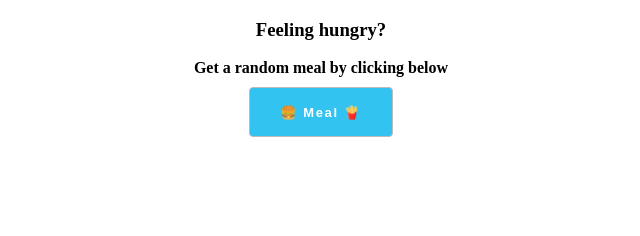
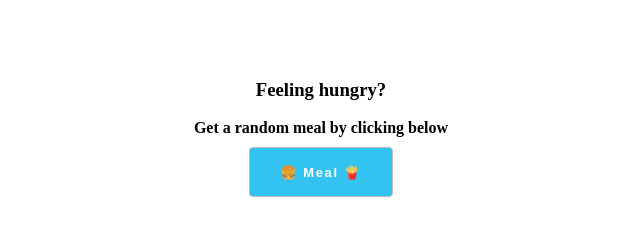
Before and after one commit to amarnathz/Day1, a plain HTML site: page index.html in a window 1280 px wide. Shown: the whole page, without its empty margins (319-959 px from the left). Drawn offline with Linux system fonts and the light colour scheme.

Commit message:
Update index.html

```diff
--- a/index.html
+++ b/index.html
@@ -6,7 +6,7 @@
     <title>RANDOM MEAL GENERATOR</title>
   </head>
   <body>
-    <div>
+    <div class="con">
       <div class="text">
         <h3>Feeling hungry?</h3>
         <h4 style="margin: 10px;">Get a random meal by clicking below</h4>
@@ -14,5 +14,6 @@
       </div>
       <div id="des_meal"></div>
     </div>
+    <script src="index.js"></script>
   </body>
 </html>
```
